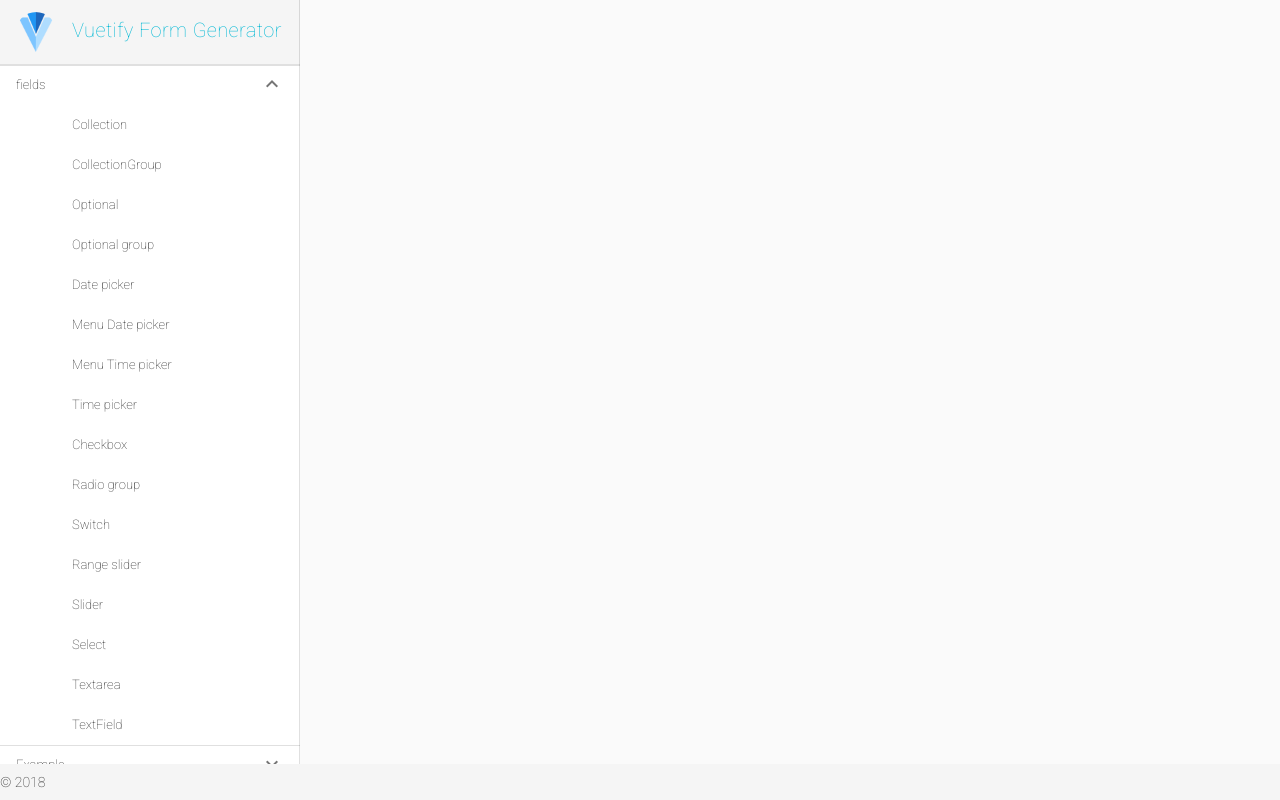
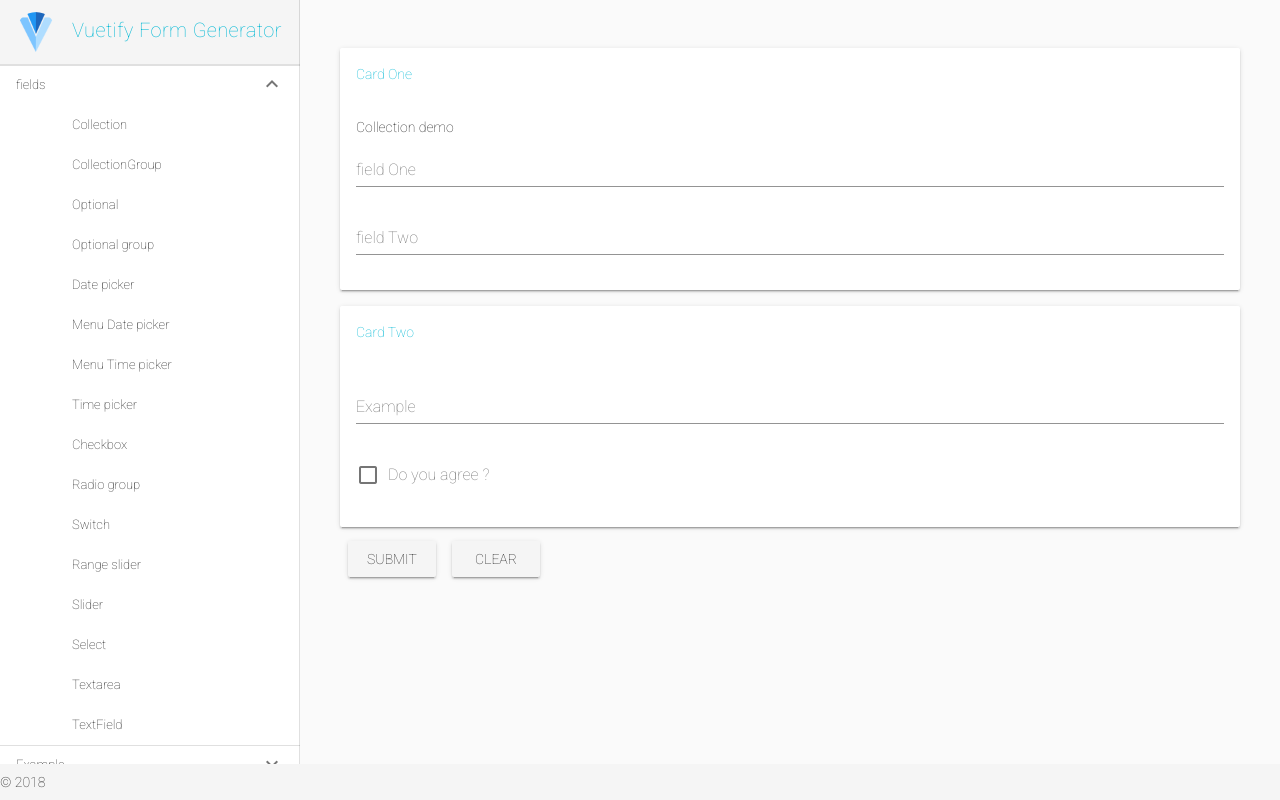
Before and after one commit to Gripon-web/form-generator-vuetify, a Vue app: page /card-example in a window 1280 px wide. Built offline with nearby package versions, Linux system fonts and the light colour scheme.

Commit message:
implement card form

```diff
--- a/src/components/vuetify-form-generator/FormGenerator.vue
+++ b/src/components/vuetify-form-generator/FormGenerator.vue
@@ -2,10 +2,34 @@
   <v-form @keydown="model.errors.clear($event.target.name)">
     <v-container>
 
-      <field-generator :model="model" :schema="schema.fields" :errors="model.errors"/>
+      <!-- Basic builder start -->
+      <v-layout row v-if="formType=== 'basic'">
+        <v-flex v-bind="{ [`${schema.responsive ? schema.responsive : 'xs12' }`]: true }">
+          <field-generator :model="model" :schema="schema.fields" :errors="model.errors"/>
+          <slot name="extra-slot"></slot>
+        </v-flex>
+      </v-layout>
+      <!-- Basic builder end -->
+
+      <!-- Card builder start -->
+      <v-layout row wrap v-else-if="formType=== 'card'">
+        <v-flex v-bind="{ [`${card.responsive ? card.responsive : 'xs12'}`]: true }" v-for="(card, i) in schema.cards" :key="i">
+          <v-card :class="card.class" v-bind="{ [`${card.theme}`]: true }">
+            <v-card-title :class="card.title.class" v-if="card.title">
+              {{card.title.title}}
+            </v-card-title>
+            <v-card-text>
+              <slot :name="card.slot" v-if="card.slot"></slot>
+              <field-generator :model="model" :schema="card.fields" :errors="model.errors"/>
+              <slot name="extra-slot"></slot>
+            </v-card-text>
+          </v-card>
+        </v-flex>
+      </v-layout>
+      <!-- Card builder end -->
 
       <v-flex v-bind="{ [`${'xs12'}`]: true }">
-        <v-btn @click="submit">submit</v-btn>
+        <v-btn @click="submit" :loading="loading">submit</v-btn>
         <v-btn v-if="schema.reset" @click="clear">clear</v-btn>
       </v-flex>
 
@@ -21,7 +45,16 @@ export default {
   },
   props: {
     model: Object,
-    schema: Object
+    schema: Object,
+    loading: Boolean
+  },
+  computed: {
+    formType () {
+      if (this.schema.type) {
+        return this.schema.type
+      }
+      return 'basic'
+    }
   },
   methods: {
     submit () {
--- a/src/views/examples/BasicExample.vue
+++ b/src/views/examples/BasicExample.vue
@@ -1,5 +1,51 @@
 <template>
-  <div>
-    TODO
-  </div>
+  <v-container fluid>
+    <v-layout row wrap align-center>
+      <v-flex xs12>
+        <form-generator :model="model" :schema="schema" @on-submit="onSubmit"/>
+      </v-flex>
+    </v-layout>
+  </v-container>
 </template>
+
+<script>
+import { FormModel, FormGenerator } from '@/components/vuetify-form-generator'
+export default {
+  name: 'BasicExampleDemo',
+  components: {
+    FormGenerator
+  },
+  data () {
+    return {
+      model: new FormModel({
+        fieldOne: '',
+        collection: {
+          collectionFieldOne: '',
+          collectionFieldTwo: '',
+          checkbox: null
+        }
+      }),
+      schema: {
+        fields: {
+          fieldOne: {type: 'text-field', label: 'Example', validate: 'required', errorName: 'custom name error'},
+          collection: {
+            type: 'collection',
+            title: 'Collection demo',
+            fields: {
+              collectionFieldOne: {type: 'text-field', label: 'field One', validate: 'required'},
+              collectionFieldTwo: {type: 'text-field', label: 'field Two', validate: 'required'}
+            }
+          },
+          checkbox: { type: 'checkbox', label: 'Do you agree ?', validate: 'required' }
+        },
+        reset: true
+      }
+    }
+  },
+  methods: {
+    onSubmit () {
+      console.log('click', this.model)
+    }
+  }
+}
+</script>
--- /dev/null
+++ b/src/views/examples/CardExample.vue
@@ -0,0 +1,68 @@
+<template>
+  <v-container fluid>
+    <v-layout row wrap align-center>
+      <v-flex xs12>
+        <form-generator :model="model" :schema="schema" @on-submit="onSubmit"/>
+      </v-flex>
+    </v-layout>
+  </v-container>
+</template>
+
+<script>
+import { FormModel, FormGenerator } from '@/components/vuetify-form-generator'
+export default {
+  name: 'CardExampleDemo',
+  components: {
+    FormGenerator
+  },
+  data () {
+    return {
+      model: new FormModel({
+        fieldOne: '',
+        collection: {
+          collectionFieldOne: '',
+          collectionFieldTwo: '',
+          checkbox: null
+        }
+      }),
+      schema: {
+        type: 'card',
+        cards: [
+          {
+            title: {
+              title: 'Card One',
+              class: 'primary--text'
+            },
+            fields: {
+              collection: {
+                type: 'collection',
+                title: 'Collection demo',
+                fields: {
+                  collectionFieldOne: {type: 'text-field', label: 'field One', validate: 'required'},
+                  collectionFieldTwo: {type: 'text-field', label: 'field Two', validate: 'required'}
+                }
+              }
+            }
+          },
+          {
+            title: {
+              title: 'Card Two',
+              class: 'primary--text'
+            },
+            fields: {
+              fieldOne: {type: 'text-field', label: 'Example', validate: 'required', errorName: 'custom name error'},
+              checkbox: { type: 'checkbox', label: 'Do you agree ?', validate: 'required' }
+            }
+          }
+        ],
+        reset: true
+      }
+    }
+  },
+  methods: {
+    onSubmit () {
+      console.log('click', this.model)
+    }
+  }
+}
+</script>
```
Also changed, not shown: src/views/fields/TextFieldDemo.vue (+6 -1 lines).
